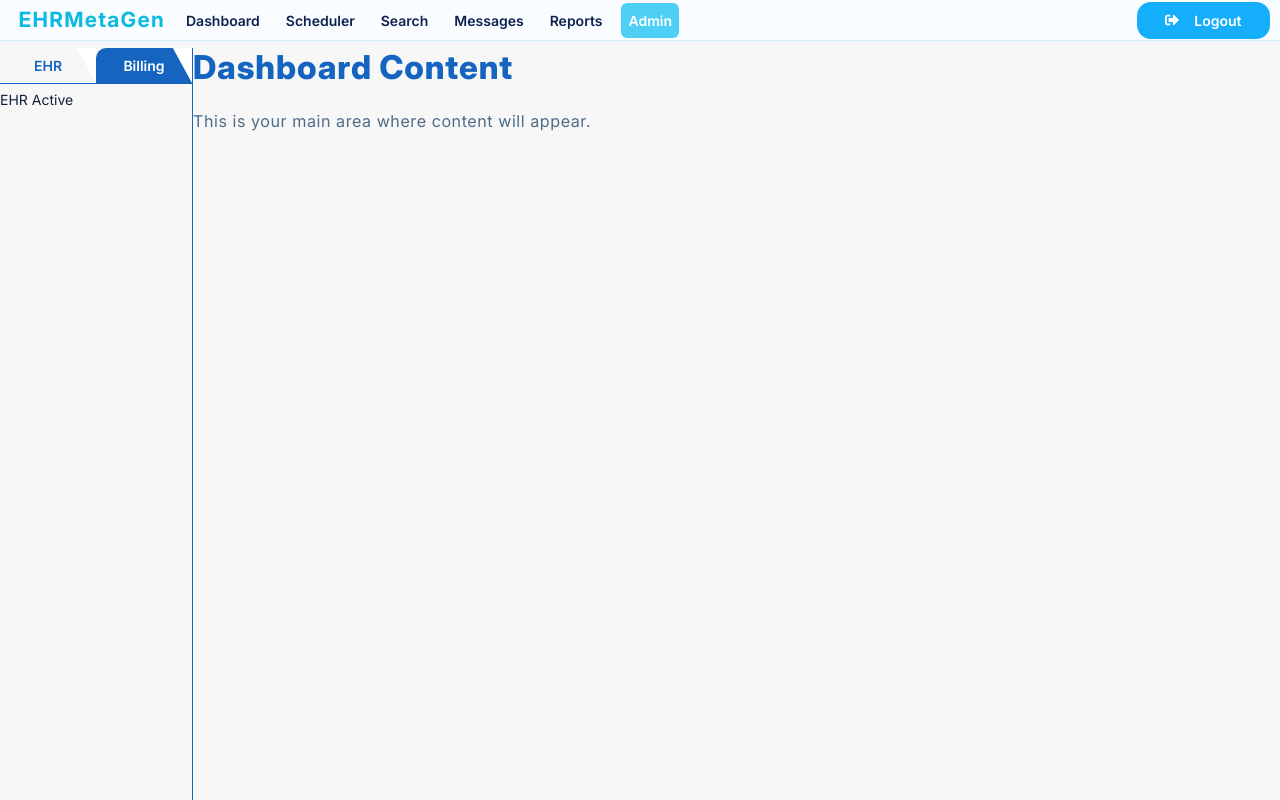
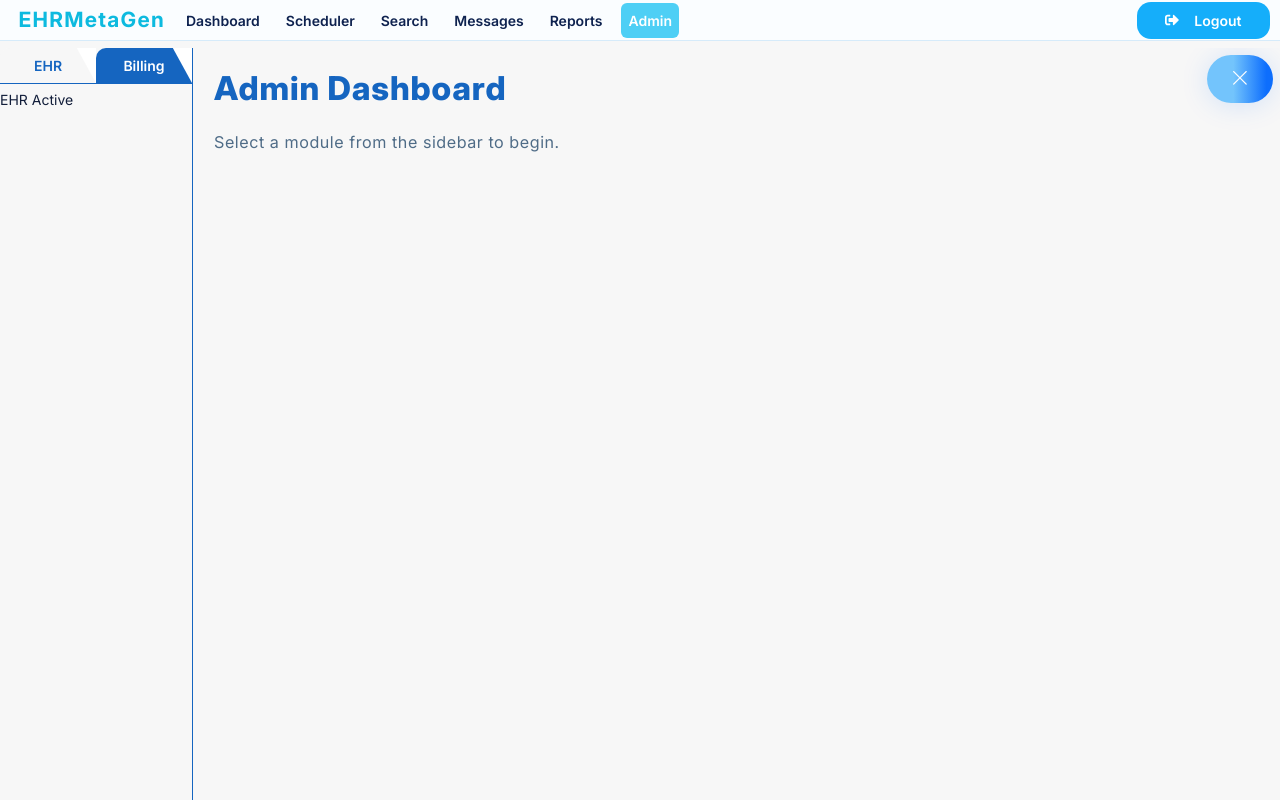
Before and after one commit to NagnathChivate/EHRMetaGen, a React (Vite) app: page /admin in a window 1280 px wide. Built offline with nearby package versions, Linux system fonts and the light colour scheme.

Commit message:
Fix: Navigation to User Setup page and related UI updates

```diff
--- a/src/index.css
+++ b/src/index.css
@@ -76,3 +76,35 @@ h1 {
       background: #f7f7f7;
     color: #1565c0;
 }
+
+
+.tab_bar{background: #FFF;}
+
+.tab_bar .tabbtn{
+      position: relative;
+    background: #1565c0;
+    box-shadow: none;
+    border: 0px;
+    border-radius: 0px;
+    border-top-left-radius: 10px;
+    color: #FFF;
+    width: 200px;
+    padding: 8px 0px;
+}
+.tab_bar .tabbtn::after{
+     content: "";
+    position: absolute;
+    width: 20%;
+    height: 100%;
+    background: #FFF;
+    clip-path: polygon(0 0, 100% 0, 100% 100%);
+    top: -2px;
+    right: 0px;
+}
+.tab_bar .tabbtn.active{
+      background: #f7f7f7;
+    color: #1565c0;
+}
+.tabbtn::before{
+  content: "";
+}
--- a/src/pages/Admin.jsx
+++ b/src/pages/Admin.jsx
@@ -1,10 +1,13 @@
 import "../assets/CSS/LeftSidebar.css";
 import AdminSideLeft from "./Admin/AdminSideLeft";
+import MasterPhysician from "./Admin/Billing/Practice Setup/Master Physician/master_physician";
 import React, { useState } from "react";
+import Scheduler from "./Admin/Billing/Schedular/Schedular";
+import UserSetup from "./Admin/Billing/Practice Setup/User Setup/User_setup";
 
 export default function Admin() {
-  const [isOpen, setIsOpen] = useState(true); // sidebar visible by default
-  const [selectedPage, setSelectedPage] = useState(""); // which sub-page is open
+  const [isOpen, setIsOpen] = useState(true); // Sidebar visibility
+  const [selectedPage, setSelectedPage] = useState(""); // Active page
 
   return (
     <div className="ht_100 d-flex">
@@ -20,31 +23,28 @@ export default function Admin() {
 
       {/* Right Container */}
       <section
-        className="Right_container flex-grow-1"
+        className="Right_container flex-grow-1 position-relative"
         style={{ width: isOpen ? "85%" : "100%" }}
       >
-        {/* Toggle Sidebar Button (optional, uncomment if needed) */}
-        {/*
-        <button className="toggle-btn" onClick={() => setIsOpen(!isOpen)}>
-          {isOpen ? (
-            <i className="bi bi-x-lg"></i>
-          ) : (
-            <i className="bi bi-list"></i>
-          )}
+        {/* Sidebar Toggle Button */}
+        <button
+          className="toggle-btn btn btn-light position-absolute top-0 end-0 m-2"
+          onClick={() => setIsOpen(!isOpen)}
+        >
+          <i className={`bi ${isOpen ? "bi-x-lg" : "bi-list"}`}></i>
         </button>
-        */}
 
-        {/* Conditional Rendering of Subpages */}
+        {/* Dynamic Page Rendering */}
         {selectedPage === "MasterPhysician" && <MasterPhysician />}
         {selectedPage === "Scheduler" && <Scheduler />}
         {selectedPage === "UserSetup" && <UserSetup />}
 
         {/* Default Dashboard */}
         {!selectedPage && (
-          <>
-            <h2>Dashboard Content</h2>
-            <p>This is your main area where content will appear.</p>
-          </>
+          <div className="p-4">
+            <h2>Admin Dashboard</h2>
+            <p>Select a module from the sidebar to begin.</p>
+          </div>
         )}
       </section>
     </div>
--- a/src/pages/Admin/AdminSideLeft.jsx
+++ b/src/pages/Admin/AdminSideLeft.jsx
@@ -1,6 +1,6 @@
 import "bootstrap-icons/font/bootstrap-icons.css";
 import "../../assets/CSS/AdminSideLeft.css";
-import React, { useState } from "react";
+import { useState } from "react";
 
 export default function AdminSideLeft({ setSelectedPage, selectedPage }) {
   const [activeTab, setActiveTab] = useState("EHR");
--- a/src/pages/Admin/Billing/Practice Setup/User Setup/AddUser.jsx
+++ b/src/pages/Admin/Billing/Practice Setup/User Setup/AddUser.jsx
@@ -1,5 +1,7 @@
 import React, { useState } from "react";
-import "../../../../assets/CSS/AddUserPopup.css";
+
+// import "../../../../assets/CSS/AddUserPopup.css";
+// import "../../../../../assets/CSS/"
 
 export default function AddUser() {
   const [showPopup, setShowPopup] = useState(false);
--- a/src/pages/Admin/Billing/Practice Setup/User Setup/User.jsx
+++ b/src/pages/Admin/Billing/Practice Setup/User Setup/User.jsx
@@ -1,4 +1,3 @@
-import React from "react";
 import React from "react";
 
 export default function User() {
--- a/src/pages/Admin/Billing/Practice Setup/User Setup/User_setup.jsx
+++ b/src/pages/Admin/Billing/Practice Setup/User Setup/User_setup.jsx
@@ -1,8 +1,8 @@
-import "../../../assets/CSS/User_setup.css";
 import AddUser from "./AddUser";
 import DocumentRight from "./DocumentRight";
 import PasswordRuleSetup from "./PasswordRuleSetup";
 import React, { useState } from "react";
+import User from "./User";
 import UserGroup from "./UserGroup";
 
 const NAV_PAGES = [
@@ -18,17 +18,20 @@ export default function UserSetup() {
 
   return (
     <div className="setup-main">
-      <div className="setup-navbar">
+      {/* Left mini-nav inside User Setup */}
+      <div className="setup-navbar tab_bar">
         {NAV_PAGES.map((item, idx) => (
           <button
-            className={`setup-nav-btn${activeIdx === idx ? ' active' : ''}`}
+            key={item.label}
+            className={`tabbtn setup-nav-btn${activeIdx === idx ? " active" : ""}`}
             onClick={() => setActiveIdx(idx)}
-            key={item.label}
           >
             {item.label}
           </button>
         ))}
       </div>
+
+      {/* Content area on right */}
       <div className="setup-content">
         {NAV_PAGES[activeIdx].component}
       </div>
```
